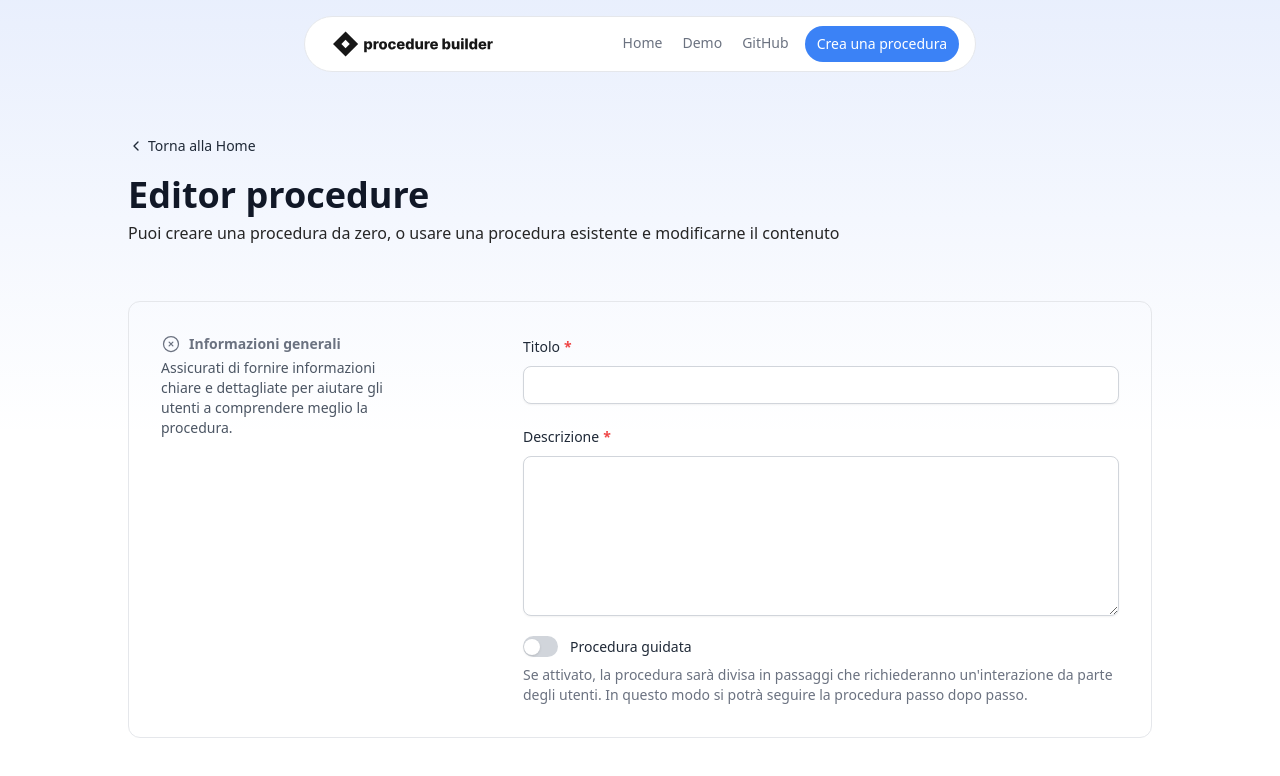
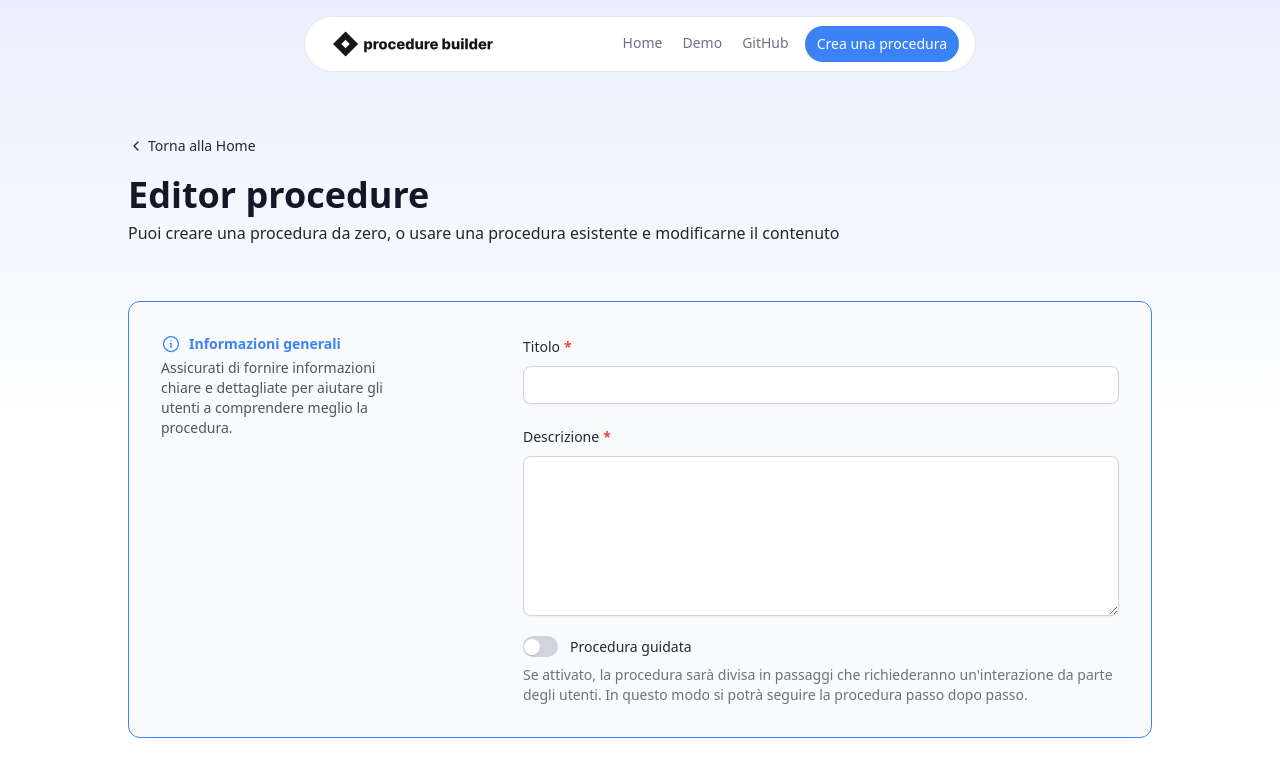
Before and after one commit to diemrt/diemrt-procedurebuilder-web, a React (Vite) app: page /procedure/editor in a window 1280 px wide. Shown: the top 776 px of the page. Built offline with nearby package versions, Linux system fonts and the light colour scheme.

Commit message:
Rimuovi le sottoattività e la validazione dal modulo ProcedureEditorForm, semplificando la struttura dei dati e migliorando l'interfaccia utente

```diff
--- a/src/assets/data.json
+++ b/src/assets/data.json
@@ -8,17 +8,7 @@
                 "name": "Tieni premuto il tasto A+Home per 3 secondi",
                 "description": "L'indicatore LED lampeggerà rapidamente per accedere alla modalità di accoppiamento",
                 "image": "https://images.pexels.com/photos/21067/pexels-photo.jpg?auto=compress&cs=tinysrgb&w=1260&h=750&dpr=1",
-                "timeToRead": 5,
-                "isSubTasksMandatory": true,
-                "subTasks": [
-                    {
-                        "name": "Esegui il reset del controller se necessario",
-                        "description": "Usando un oggetto appuntito, premi il pulsante di reset posto sul retro del controller"
-                    },
-                    {
-                        "name": "Assicurati che il controller sia carico"
-                    }
-                ]
+                "timeToRead": 5
             },
             {
                 "name": "Attiva il Bluetooth sul tuo dispositivo",
@@ -30,13 +20,7 @@
                 "name": "Cerca i dispositivi Bluetooth disponibili",
                 "description": "Nella lista dei dispositivi disponibili, cerca il controller **Wireless Xbox** e fai clic su **Connetti**",
                 "image": "https://images.pexels.com/photos/1174775/pexels-photo-1174775.jpeg?auto=compress&cs=tinysrgb&w=1260&h=750&dpr=1",
-                "timeToRead": 5,
-                "isSubTasksMandatory": false,
-                "subTasks": [
-                    {
-                        "name": "Se la connessione ha esito positivo, il LED2 rimane acceso"
-                    }
-                ]
+                "timeToRead": 5
             }
         ]
     }
--- a/src/components/forms/ProcedureEditorForm/EditorGenericInfoForm/EditorGenericInfoForm.tsx
+++ b/src/components/forms/ProcedureEditorForm/EditorGenericInfoForm/EditorGenericInfoForm.tsx
@@ -1,18 +1,18 @@
-import { useFormContext, useFormState } from "react-hook-form";
+import { useFormContext } from "react-hook-form";
 import Input from "../../common/Input/Input";
 import Section from "../../common/Section/Section";
 import Textarea from "../../common/Textarea/Textarea";
 import Switch from "../../common/Switch/Switch";
+import { InformationCircleIcon } from "@heroicons/react/24/outline";
 
 const EditorGenericInfoForm = () => {
   const { register } = useFormContext();
-  const { isValid } = useFormState();
 
   return (
     <Section
       title="Informazioni generali"
       description="Assicurati di fornire informazioni chiare e dettagliate per aiutare gli utenti a comprendere meglio la procedura."
-      isValid={isValid}
+      icon={<InformationCircleIcon className="me-2 size-5" />}
     >
       <div className="col-span-2">
         <div className="md:grid md:grid-cols-3 md:gap-5">
--- a/src/components/forms/common/Section/Section.tsx
+++ b/src/components/forms/common/Section/Section.tsx
@@ -1,32 +1,20 @@
-import { CheckCircleIcon } from "@heroicons/react/24/outline";
-import { XCircleIcon } from "@heroicons/react/24/outline";
-import ShowWhen from "../../../ShowWhen/ShowWhen";
 
 interface Props {
   title: string;
   description?: string;
   children: React.ReactNode;
-  isValid?: boolean;
+  icon?: React.ReactNode;
 }
 
-const Section = ({ children, title, description, isValid = false }: Props) => {
-  const borderColor = isValid ? "green-500" : "gray-500";
-  const bgColor = isValid ? "green-50" : "gray-50";
-  const textColor = isValid ? "text-green-500" : "text-gray-500";
-
+const Section = ({ children, title, description, icon }: Props) => {
   return (
     <div className="max-w-[85rem] pt-10 lg:pt-14 mx-auto">
       <div
-        className={`md:grid md:grid-cols-3 md:gap-12 xl:gap-32 border border-${borderColor} bg-${bgColor} rounded-xl p-8`}
+        className="md:grid md:grid-cols-3 md:gap-12 xl:gap-32 border border-blue-500 bg-gray-50 rounded-xl p-8"
       >
         <div className="mb-6">
-          <h2 className={`font-bold text-sm ${textColor} flex items-center`}>
-            <ShowWhen condition={!isValid}>
-              <XCircleIcon className="me-2 size-5"/>
-            </ShowWhen>
-            <ShowWhen condition={isValid}>
-              <CheckCircleIcon className="me-2 size-5" />
-            </ShowWhen>
+          <h2 className="font-bold text-sm text-blue-500 flex items-center">
+            {icon}
             {title}
           </h2>
 
--- a/src/types/procedureTypes.ts
+++ b/src/types/procedureTypes.ts
@@ -14,8 +14,6 @@ export interface ProcedureStepType {
   description: string;
   image?: string;
   timeToRead?: number;
-  isSubTasksMandatory?: boolean;
-  subTasks?: ProcedureSubTaskType[];
 }
 
 export interface ProcedureSubTaskType {
```
